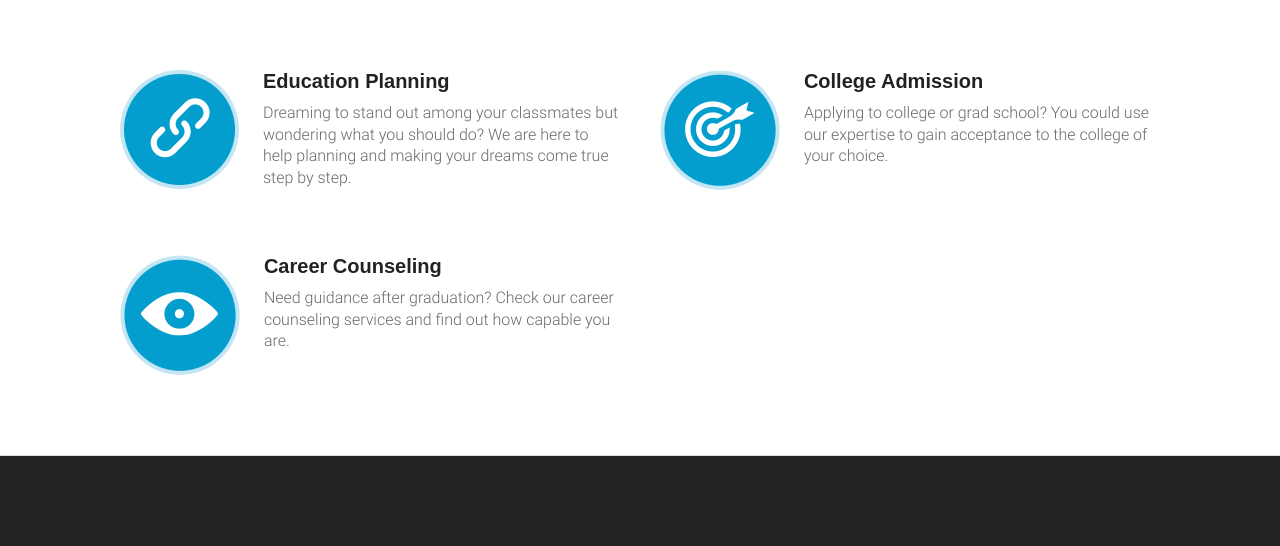
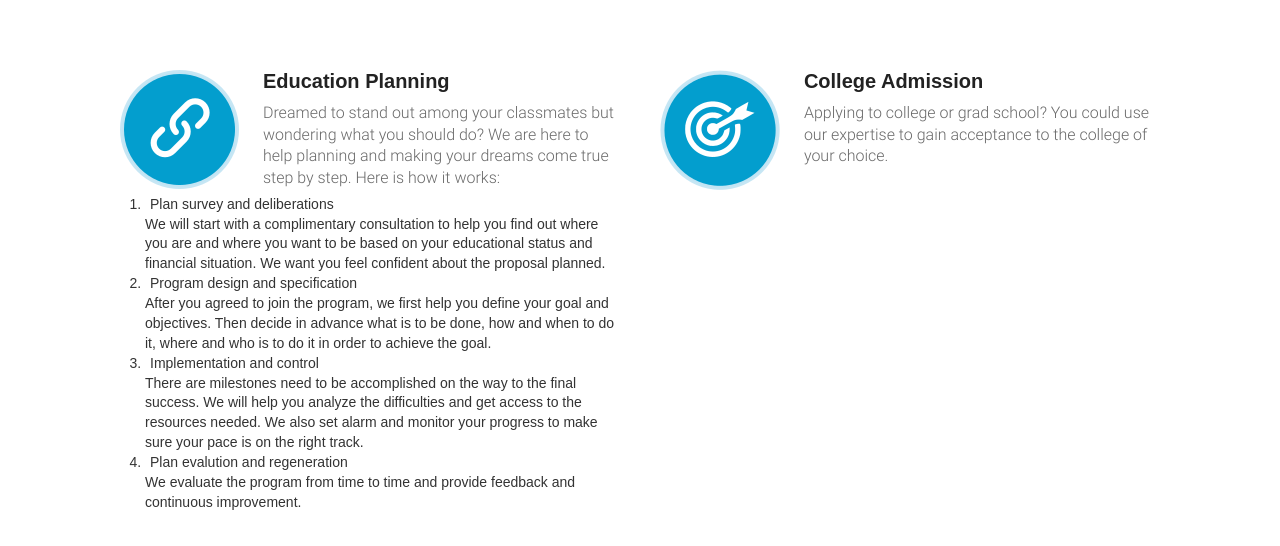
Before and after one commit to mtredu/mtredu.github.io, a plain HTML site: page services.html in a window 1280 px wide. Shown: the part 248-794 px from the top of the page. Drawn offline with Linux system fonts and the light colour scheme.

Commit message:
services update

```diff
--- a/services.html
+++ b/services.html
@@ -111,7 +111,14 @@ MtRushmoreEdu - Services
 <div class="post_column col-lg-6 col-md-6 col-sm-6 col-xs-12">
 <div class="ttr_Services_html_column01">
 <div style="height:0px;width:0px;overflow:hidden;-webkit-margin-top-collapse: separate;"></div>
-<div class="html_content"><p><span class="ttr_image" style="float:Left;overflow:hidden;margin:0em 1.43em 0em 0em;"><span><img class="ttr_uniform" src="images/82.png" style="max-width:119px;max-height:119px;" /></span></span><span style="font-family:'Roboto Slab','Arial';font-weight:700;font-size:1.429em;color:rgba(34,34,34,1);">Education Planning</span></p><p style="margin:0.71em 0em 0.36em 0em;line-height:1.54929577464789;"><span style="font-family:'Roboto','Arial';font-weight:300;font-size:1.143em;color:rgba(105,105,105,1);"> Dreaming to stand out among your classmates but wondering what you should do? We are here to help planning and making your dreams come true step by step. </span></p></div>
+<div class="html_content"><p><span class="ttr_image" style="float:Left;overflow:hidden;margin:0em 1.43em 0em 0em;"><span><img class="ttr_uniform" src="images/82.png" style="max-width:119px;max-height:119px;" /></span></span><span style="font-family:'Roboto Slab','Arial';font-weight:700;font-size:1.429em;color:rgba(34,34,34,1);">Education Planning</span></p><p style="margin:0.71em 0em 0.36em 0em;line-height:1.54929577464789;"><span style="font-family:'Roboto','Arial';font-weight:300;font-size:1.143em;color:rgba(105,105,105,1);"> Dreamed to stand out among your classmates but wondering what you should do? We are here to help planning and making your dreams come true step by step. Here is how it works:
+<ol>
+<li> Plan survey and deliberations </li> We will start with a complimentary consultation to help you find out where you are and where you want to be based on your educational status and financial situation. We want you feel confident about the proposal planned.
+<li> Program design and specification </li> After you agreed to join the program, we first help you define your goal and objectives. Then decide in advance what is to be done, how and when to do it, where and who is to do it in order to achieve the goal.
+<li> Implementation and control </li> There are milestones need to be accomplished on the way to the final success. We will help you analyze the difficulties and get access to the resources needed. We also set alarm and monitor your progress to make sure your pace is on the right track.
+<li> Plan evalution and regeneration </li> We evaluate the program from time to time and provide feedback and continuous improvement.
+</ol>
+</span></p></div>
 <div style="height:0px;width:0px;overflow:hidden;-webkit-margin-top-collapse: separate;"></div>
 <div style="clear:both;"></div>
 </div>
```
